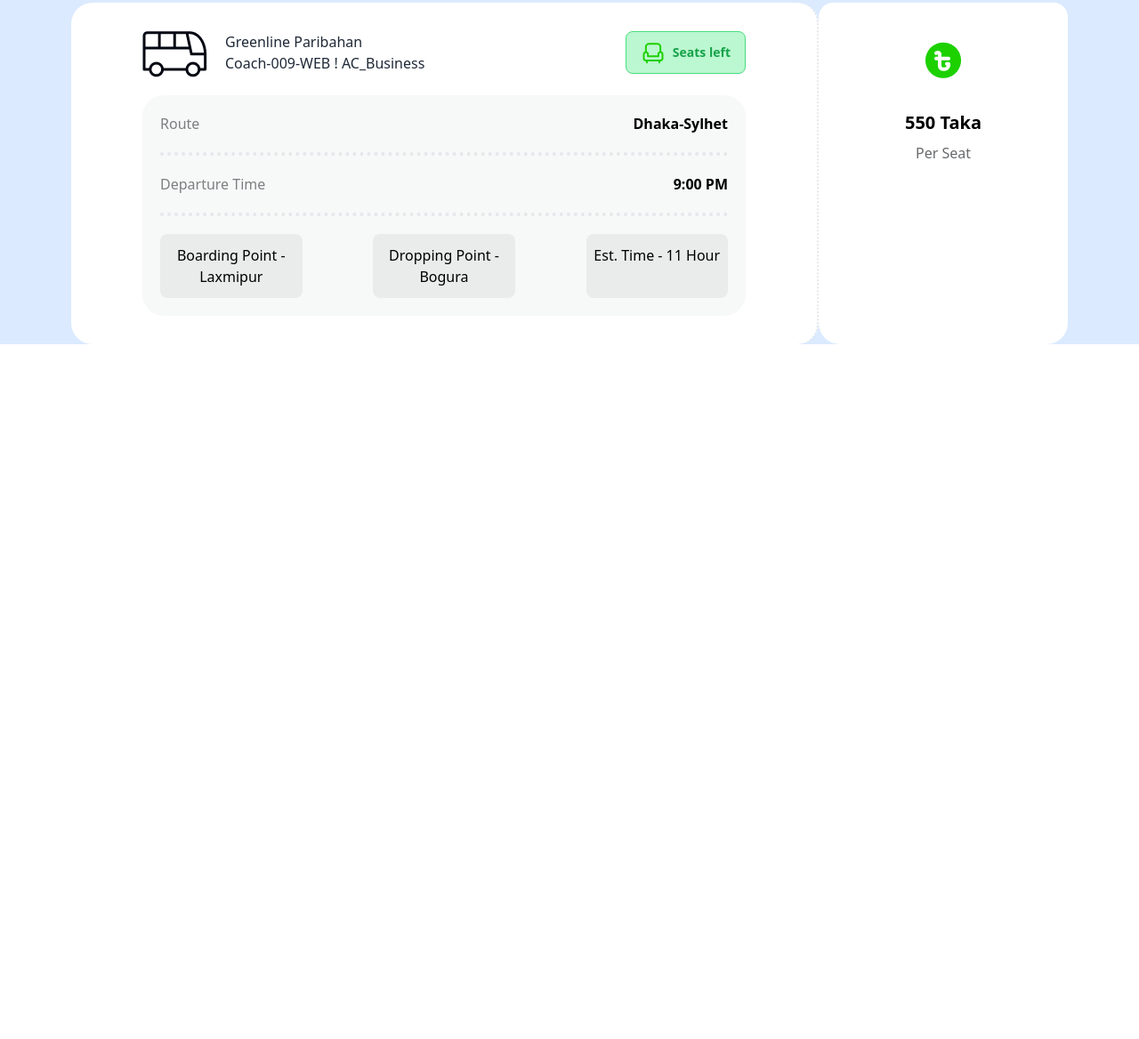
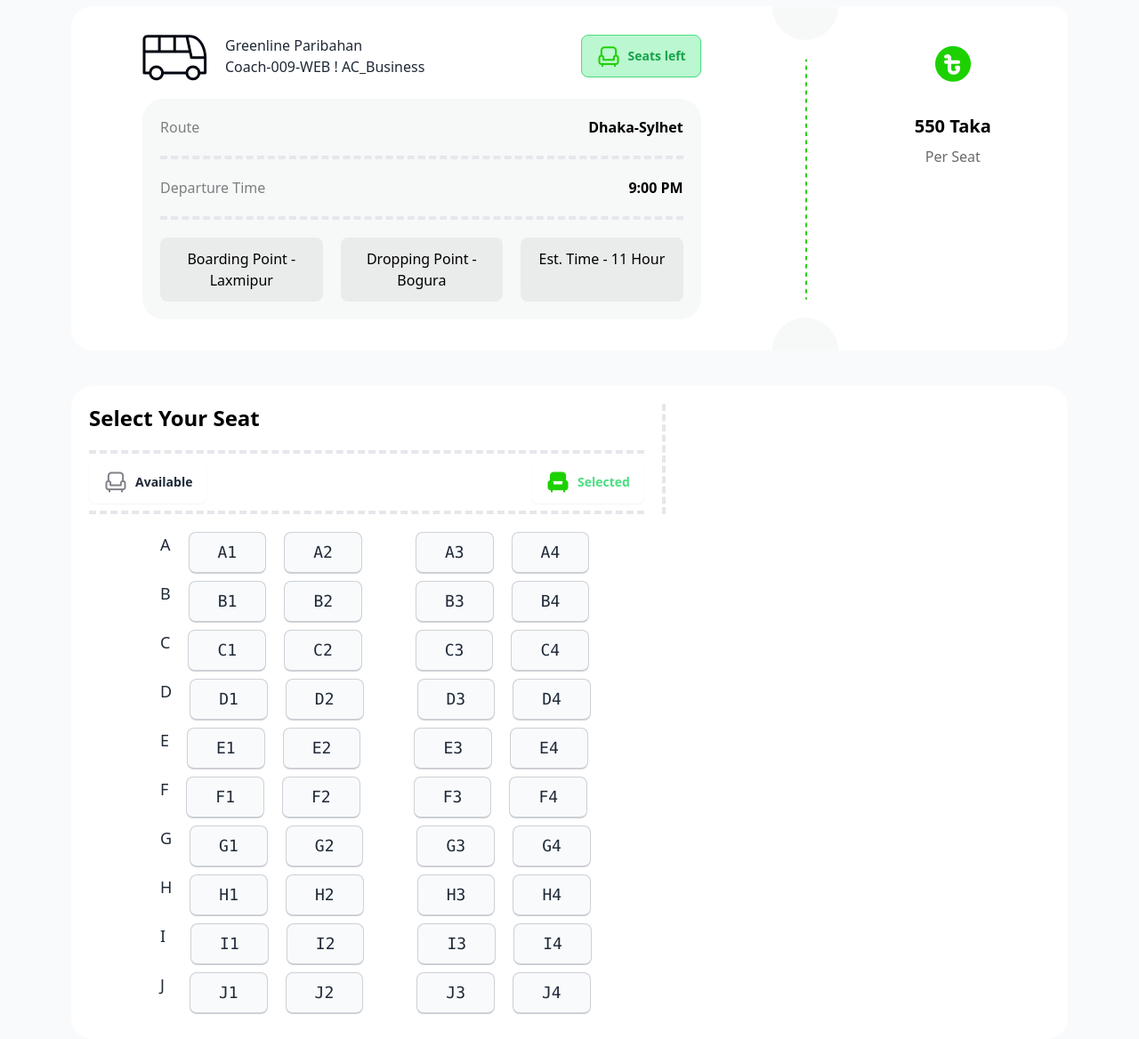
Before and after one commit to Khan1289/Smart-ticketing, a plain HTML site: page index.html in a window 1280 px wide. Shown: the part 1529-2697 px from the top of the page at 89% size. Before the commit the page ends 1916 px from the top, so only its background shows below. Drawn offline with nearby package versions, Linux system fonts and the light colour scheme.

Commit message:
Seat design

```diff
--- a/index.html
+++ b/index.html
@@ -58,24 +58,30 @@
                 <h1 class="text-center text-5xl font-bold text-black mb-10">Best offers for you</h1>
                 <div class="flex justify-around gap-10 flex-col lg:flex-row mb-10" >
                 <div class="flex">
-                    <div class="bg-orange-400 px-20 py-8 rounded-3xl border-dotted border-r-2">
+                    <div class="bg-orange-400 px-20 py-8 rounded-l-xl">
                        <h1 class="text-5xl font-bold text-black mb-3">15% OFF</h1>
                        <h3 class="text-lg font-bold text-black">on your next purchase</h3>
                        <p class="text-[rgba(3,7,12,0.5)]">use by January 2024</p>
                     </div>
-                    <div class="bg-orange-400 px-12 py-8 pt-16 rounded-3xl">
+                    <div>
+                      <img src="images/cupon-devider.png" alt="" class="bg-orange-400">
+                    </div>
+                    <div class="bg-orange-400 px-12 py-8 pt-16 rounded-r-xl">
                         <h1 class="text-center text-2xl font-bold text-black mb-1">NEW15</h1>
                         <P class="text-[rgba(3,7,12,0.5)]">Coupon Code</P>
                     </div>
                 </div>
                 <div class="flex">
-                    <div class="bg-pink-300 px-20 py-8 rounded-3xl border-dotted border-r-2">
+                    <div class="bg-pink-300 px-20 py-8 rounded-l-xl">
                        <h1 class="text-5xl font-bold text-black mb-3">20% OFF</h1>
                        <h3 class="text-lg font-bold text-black">on your next purchase</h3>
                        <p class="text-[rgba(3,7,12,0.5)]">use by January 2024</p>
                     </div>
-                    <div class="bg-pink-300 px-12 py-8 pt-16 rounded-3xl">
-                        <h1 class="text-center text-2xl font-bold text-black mb-1">NEW15</h1>
+                    <div>
+                      <img src="images/cupon-devider.png" alt="" class="bg-pink-300">
+                    </div>
+                    <div class="bg-pink-300 px-12 py-8 pt-16 rounded-r-xl">
+                        <h1 class="text-center text-2xl font-bold text-black mb-1">Couple 20</h1>
                         <P class="text-[rgba(3,7,12,0.5)]">Coupon Code</P>
                     </div>
                 </div>
@@ -84,11 +90,13 @@
             <button class="btn text-green-400 bg-white border-green-600 border-2 mb-10">See All Offers</button>
             </div>
           </section>
-          <section id="ticket" class="bg-blue-100 w-full rounded-t-[5rem]">
+          <section id="ticket" class="bg-slate-50 w-full rounded-t-[5rem] border-t-4 border-green-400">
               <h1 class="text-center text-5xl font-bold text-black py-10" >R Paribahan</h1>
               <p class="text-center">Experience hassle-free travel with our smart bus ticketing system. <br> Say goodbye to long queues and paper tickets – our digital tickets offer convenience at your fingertips.</p>
               <div class="flex justify-center mt-5 mx-20">
-                <div class="bg-white px-20 py-8 rounded-3xl border-dotted border-r-2 w-3/4">
+
+                <!--  Ticket -->
+                <div class="bg-white px-20 py-8 rounded-l-3xl  w-3/4">
                    <div class="flex justify-between mb-5">
                     <div class="flex gap-5">
                       <div><img src="images/bus-logo.png" alt=""></div>
@@ -105,29 +113,34 @@
 
                    <div class="bg-[#F7F8F8] rounded-3xl py-5">
 
-                    <div class="flex justify-between  border-b-4 border-dotted pb-5 mx-5">
+                    <div class="flex justify-between  border-b-4 border-dashed pb-5 mx-5">
                       <p class="text-[rgba(3,7,12,0.5)]">Route</p><p class="font-semibold text-black">Dhaka-Sylhet</p>
                     </div>
-                    <div class="flex justify-between  border-b-4 border-dotted py-5 mx-5">
+                    <div class="flex justify-between  border-b-4 border-dashed py-5 mx-5">
                       <p class="text-[rgba(3,7,12,0.5)]">Departure Time</p><p class="font-semibold text-black">9:00 PM</p>
                     </div>
-                    <div class="pt-5 mx-5 flex justify-between">
-                        <div class="bg-[rgba(3,7,12,.05)] w-1/4 rounded-lg">
+                    <div class="pt-5 mx-5 flex justify-between gap-5">
+                        <div class="bg-[rgba(3,7,12,.05)] w-1/3 rounded-lg ">
                            <p class=" py-3 text-center text-black font-medium">Boarding Point - Laxmipur</p>
                         </div>
-                        <div class="bg-[rgba(3,7,12,.05)] w-1/4 rounded-lg">
+                        <div class="bg-[rgba(3,7,12,.05)] w-1/3 rounded-lg">
                           <p class="py-3 text-center text-black font-medium">Dropping Point - Bogura</p>
                        </div>
-                       <div class="bg-[rgba(3,7,12,.05)] w-1/4 rounded-lg">
+                       <div class="bg-[rgba(3,7,12,.05)] w-1/3 rounded-lg">
                         <p class="py-3 text-center text-black font-medium">Est. Time - 11 Hour</p>
                      </div>
                     </div>
                    </div>
                 </div>
-                <div class="bg-white rounded-3xl w-1/4">
+                <div>
+                  <img src="images/info-devider.png" alt="" class="bg-white">
+                </div>
+
+                <!-- ticket price-->
+                <div class="bg-white rounded-r-3xl w-1/4">
                   <div class="card w-full bg-white">
                     <figure class="px-10 pt-10">
-                      <img src="images/fare.png" alt="Shoes" class="rounded-xl" />
+                      <img src="images/fare.png" alt="fare" class="rounded-xl" />
                     </figure>
                     <div class="card-body items-center text-center text-black">
                       <h2 class="card-title text-black">550 Taka</h2>
@@ -136,7 +149,102 @@
                   </div>
                 </div>
             </div>
+
+            <!--Select ticket-->
+            <div class="mx-20 mt-10 bg-white p-5 rounded-3xl">
+               <div class="w-3/5 border-r-4 border-dashed">
+                    <h2 class="font-semibold text-2xl text-black">Select Your Seat</h2>
+                    <div class="flex justify-between  my-5 border-y-4 py-2 border-dashed mr-5">
+                        <div>
+                             <a class="btn bg-white border-none"><img src="images/seat-gray.png" alt="Bus Icon">Available</a>
+                        </div>
+                         <div>
+                            <a class="btn  bg-white border-none text-green-400"><img src="images/seat-green-filled.png" alt="Bus Icon">Selected</a>
+                        </div>
+                    </div>
+                </div>
+
+
+                 <!-- Select seat-->
+             <div></div>
+             <div class="mx-20">
+              <div class="flex gap-5 my-2 w-full font-medium text-lg">
+                <p class="">A</p>
+                <kbd class="kbd  bg-slate-50 px-8 py-2">A1</kbd>
+                <kbd class="kbd  bg-slate-50 px-8 py-2 mr-10">A2</kbd>
+                <kbd class="kbd  bg-slate-50 px-8 py-2">A3</kbd>
+                <kbd class="kbd  bg-slate-50 px-8 py-2">A4</kbd>
+              </div>
+              <div class="flex  gap-5 my-2 w-full font-medium text-lg">
+                <p class="font-medium text-lg">B</p>
+                <kbd class="kbd  bg-slate-50 px-8 py-2">B1</kbd>
+                <kbd class="kbd  bg-slate-50 px-8 py-2 mr-10">B2</kbd>
+                <kbd class="kbd  bg-slate-50 px-8 py-2">B3</kbd>
+                <kbd class="kbd  bg-slate-50 px-8 py-2">B4</kbd>
+              </div>
+              <div class="flex gap-5 my-2 w-full font-medium text-lg">
+                <p class="font-medium text-lg">C</p>
+                <kbd class="kbd  bg-slate-50 px-8 py-2">C1</kbd>
+                <kbd class="kbd  bg-slate-50 px-8 py-2 mr-10">C2</kbd>
+                <kbd class="kbd  bg-slate-50 px-8 py-2">C3</kbd>
+                <kbd class="kbd  bg-slate-50 px-8 py-2">C4</kbd>
+              </div>
+              <div class="flex gap-5 my-2 w-full font-medium text-lg">
+                <p class="font-medium text-lg">D</p>
+                <kbd class="kbd  bg-slate-50 px-8 py-2">D1</kbd>
+                <kbd class="kbd  bg-slate-50 px-8 py-2 mr-10">D2</kbd>
+                <kbd class="kbd  bg-slate-50 px-8 py-2">D3</kbd>
+                <kbd class="kbd  bg-slate-50 px-8 py-2">D4</kbd>
+              </div>
+              <div class="flex gap-5 my-2 w-full font-medium text-lg">
+                <p class="font-medium text-lg">E</p>
+                <kbd class="kbd  bg-slate-50 px-8 py-2">E1</kbd>
+                <kbd class="kbd  bg-slate-50 px-8 py-2 mr-10">E2</kbd>
+                <kbd class="kbd  bg-slate-50 px-8 py-2">E3</kbd>
+                <kbd class="kbd  bg-slate-50 px-8 py-2">E4</kbd>
+              </div>
+              <div class="flex gap-5 my-2 w-full font-medium text-lg">
+                <p class="font-medium text-lg">F</p>
+                <kbd class="kbd  bg-slate-50 px-8 py-2">F1</kbd>
+                <kbd class="kbd  bg-slate-50 px-8 py-2 mr-10">F2</kbd>
+                <kbd class="kbd  bg-slate-50 px-8 py-2">F3</kbd>
+                <kbd class="kbd  bg-slate-50 px-8 py-2">F4</kbd>
+              </div>
+              <div class="flex gap-5 my-2 w-full font-medium text-lg">
+                <p class="font-medium text-lg">G</p>
+                <kbd class="kbd  bg-slate-50 px-8 py-2">G1</kbd>
+                <kbd class="kbd  bg-slate-50 px-8 py-2 mr-10">G2</kbd>
+                <kbd class="kbd  bg-slate-50 px-8 py-2">G3</kbd>
+                <kbd class="kbd  bg-slate-50 px-8 py-2">G4</kbd>
+              </div>
+              <div class="flex gap-5 my-2 w-full font-medium text-lg">
+                <p class="font-medium text-lg">H</p>
+                <kbd class="kbd  bg-slate-50 px-8 py-2">H1</kbd>
+                <kbd class="kbd  bg-slate-50 px-8 py-2 mr-10">H2</kbd>
+                <kbd class="kbd  bg-slate-50 px-8 py-2">H3</kbd>
+                <kbd class="kbd  bg-slate-50 px-8 py-2">H4</kbd>
+              </div>
+              <div class="flex gap-5 my-2 w-full font-medium text-lg">
+                <p class="font-medium text-lg mr-2">I</p>
+                <kbd class="kbd  bg-slate-50 px-8 py-2">I1</kbd>
+                <kbd class="kbd  bg-slate-50 px-8 py-2 mr-10">I2</kbd>
+                <kbd class="kbd  bg-slate-50 px-8 py-2">I3</kbd>
+                <kbd class="kbd  bg-slate-50 px-8 py-2">I4</kbd>
+              </div>
+              <div class="flex gap-5 my-2 w-full font-medium text-lg">
+                <p class="font-medium text-lg mr-2">J</p>
+                <kbd class="kbd  bg-slate-50 px-8 py-2">J1</kbd>
+                <kbd class="kbd  bg-slate-50 px-8 py-2 mr-10">J2</kbd>
+                <kbd class="kbd  bg-slate-50 px-8 py-2">J3</kbd>
+                <kbd class="kbd  bg-slate-50 px-8 py-2">J4</kbd>
+              </div>
+             </div>
+              </div>
+
+
+
           </section>
+
     </main>
     <script src="https://cdn.tailwindcss.com"></script>
 </body>
```
